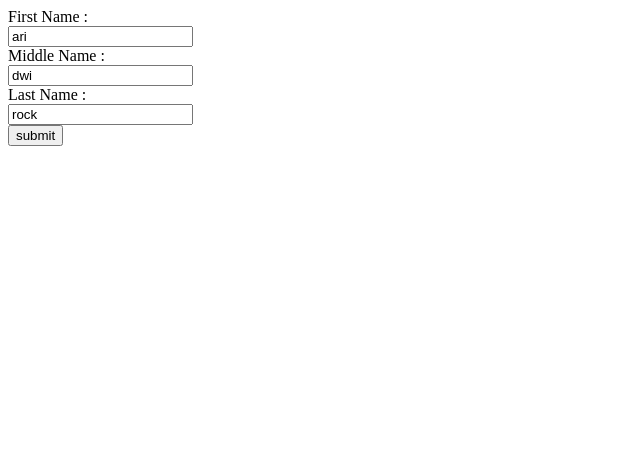
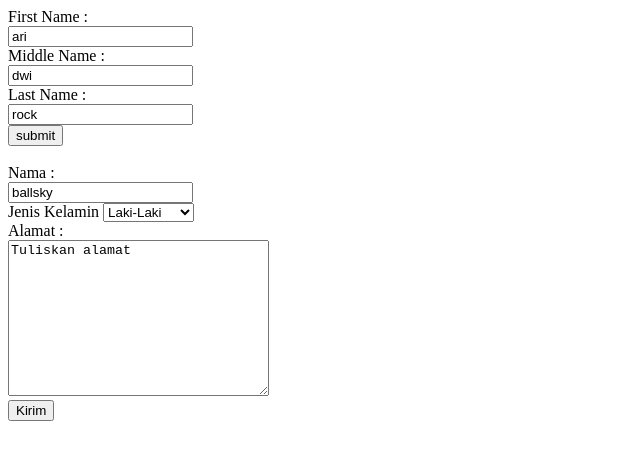
Before and after one commit to Ballsky26/Frontend-HTML, a plain HTML site: page form.html in a window 1280 px wide. Shown: the whole page, without its empty margins (0-640 px from the left). Drawn offline with Linux system fonts and the light colour scheme.

Commit message:
Forms Elements

```diff
--- a/form.html
+++ b/form.html
@@ -14,7 +14,24 @@
       <input type="text" id="mname" name="mname" value="dwi" /><br />
       <label for="lname">Last Name : </label> <br />
       <input type="text" id="lname" name="lname" value="rock" /><br />
-      <input type="submit" value="submit" />
+      <input type="submit" value="submit" /> <br />
+      <br />
+    </form>
+
+    <form>
+      <label for="nama">Nama : </label> <br />
+      <input type="text" value="ballsky" /><br />
+      <label for="jeniskel">Jenis Kelamin</label>
+      <select name="jeniskel" id="jeniskel">
+        <option value="laki">Laki-Laki</option>
+        <option value="perempuan">Perempuan</option>
+      </select>
+      <br />
+      <label for="alamat">Alamat : </label><br />
+      <textarea name="alamat" id="alamat" cols="30" rows="10">
+Tuliskan alamat</textarea
+      ><br />
+      <button type="submit">Kirim</button>
     </form>
   </body>
 </html>
```
